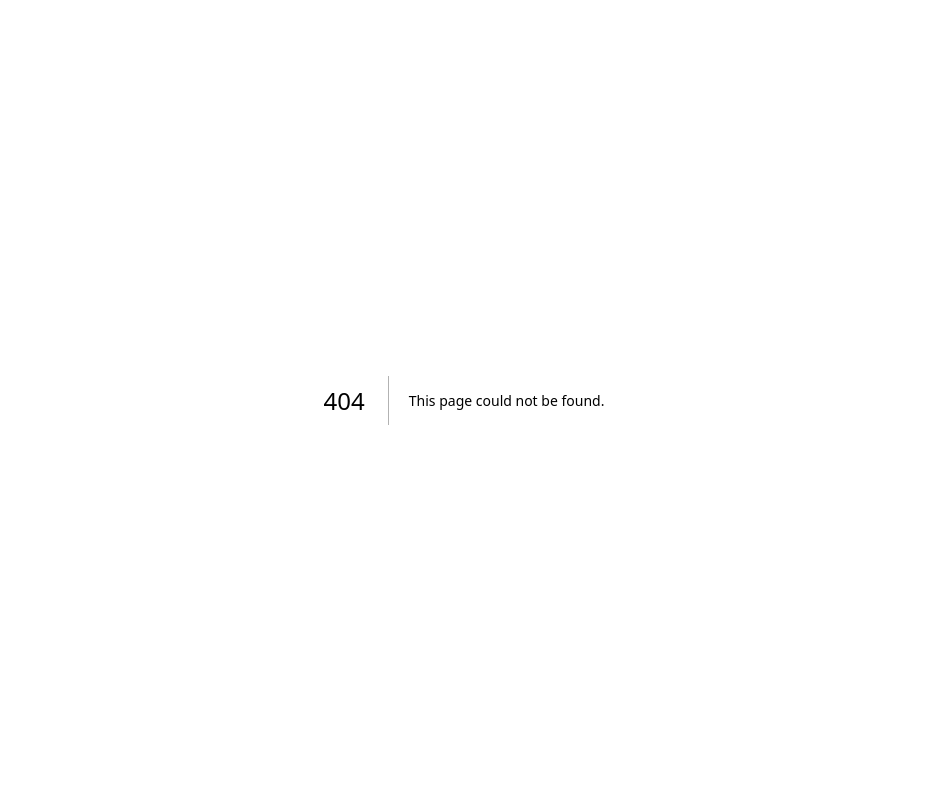
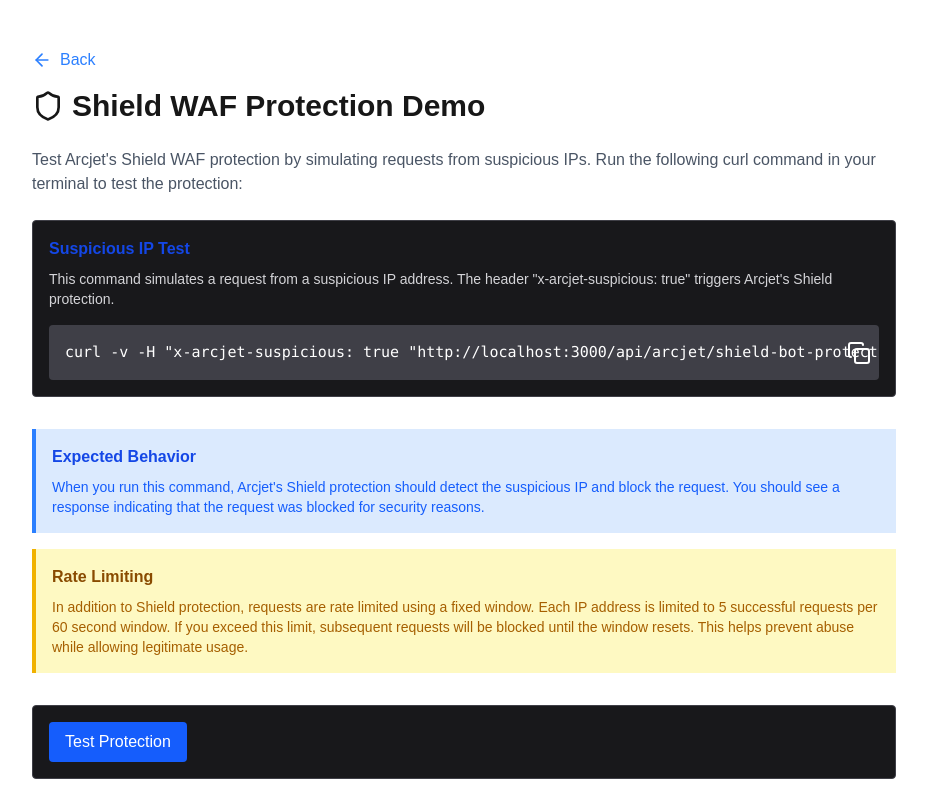
Before and after one commit to DevFreAkeD/arcjet-security-demo, a Next.js app: page /demo/shield-waf-protection in a window 1280 px wide. Before the commit this address had no page. Shown: the top 800 px of the page, without its empty margins (176-1103 px from the left). Built offline with nearby package versions, Linux system fonts and the light colour scheme.

Commit message:
Added Shield WAF Protection Demo page

```diff
--- /dev/null
+++ b/app/demo/shield-waf-protection/page.tsx
@@ -0,0 +1,127 @@
+"use client";
+import { useState } from "react";
+import { ArrowLeft, CopyIcon, Shield } from "lucide-react";
+import { useRouter } from "next/navigation";
+
+const copyToClipboard = () => {
+    const command = `curl -v -H "x-arcjet-suspicious: true "http://localhost:3000/api/arcjet/shield-bot-protection`;
+    navigator.clipboard.writeText(command)
+      .then(() => {
+        console.log("Copied to clipboard!");
+      })
+      .catch(err => {
+        console.error("Failed to copy:", err);
+        console.log("Failed to copy!");
+      });
+};
+
+export default function ShieldWAFProtectionDemo() {
+    const [result, setResult] = useState<{ message?: string; error?: string; reason?: string } | null>(null);
+    const [loading, setLoading] = useState(false);
+    const router = useRouter();
+
+    const handleTestProtection = async () => {
+        setLoading(true);
+        setResult(null);
+
+        try {
+            const response = await fetch("/api/arcjet/shield-waf-protection", {
+                method: "GET",
+                headers: {
+                "Content-Type": "application/json",
+            },
+        });
+
+        const data = await response.json();
+            setResult(data);
+        } catch (error) {
+            console.error("Error testing protection:", error);
+            setResult({ error: "Failed to test protection." });
+        }
+        setLoading(false);
+    };
+
+  return (
+        <div className="max-w-4xl mx-auto py-12 px-4">
+        {/* Back Button */}
+        <button
+            onClick={() => router.push("/")}
+            className="flex items-center text-blue-500 hover:underline hover:cursor-pointer mb-4"
+        >
+            <ArrowLeft className="w-5 h-5 mr-2" />
+                Back
+        </button>
+
+        <h1 className="text-3xl font-bold mb-6 flex items-center">
+            <Shield className="mr-2 size-8" /> Shield WAF Protection Demo
+        </h1>
+        <p className="mb-6 text-gray-600">
+            Test Arcjet's Shield WAF protection by simulating requests from suspicious IPs. Run the following curl command in your terminal to test the protection:
+        </p>
+
+        <div className="bg-zinc-900 rounded border border-zinc-700 p-4 mb-8">
+            <h3 className="font-bold text-blue-700 mb-2">Suspicious IP Test</h3>
+            <p className="text-sm text-zinc-300 mb-4">
+                This command simulates a request from a suspicious IP address. The header "x-arcjet-suspicious: true" triggers Arcjet's Shield protection.
+            </p>
+            <div
+                onClick={copyToClipboard}
+                className="relative cursor-pointer bg-zinc-700 text-white p-4 rounded overflow-x-auto select-none group"
+            >
+                <pre className="text-[15px]">curl -v -H "x-arcjet-suspicious: true "http://localhost:3000/api/arcjet/shield-bot-protection</pre>
+                    {/* Copy Icon */}
+                    <span className="absolute top-4 right-2 text-white text-sm">
+                        <CopyIcon />
+                    </span>
+            </div>
+        </div>
+
+        <div className="mt-4 bg-blue-100 border-l-4 border-blue-500 p-4 mb-4">
+            <h3 className="font-bold text-blue-700 mb-2">Expected Behavior</h3>
+            <p className="text-sm text-blue-600">
+                When you run this command, Arcjet's Shield protection should detect the suspicious IP and block the request. You should see a response indicating that the request was blocked for security reasons.
+            </p>
+        </div>
+
+        <div className="mt-4 bg-yellow-100 border-l-4 border-yellow-500 p-4 mb-8">
+            <h3 className="font-bold text-yellow-800 mb-2">Rate Limiting</h3>
+                <p className="text-sm text-yellow-700">
+                    In addition to Shield protection, requests are rate limited using a fixed window. Each IP address is limited to 5 successful requests per 60 second window. If you exceed this limit, subsequent requests will be blocked until the window resets. This helps prevent abuse while allowing legitimate usage.
+                </p>
+        </div>
+
+        <div className="mb-8 p-4 bg-zinc-900 rounded border border-zinc-700">
+            <button
+                onClick={handleTestProtection}
+                className="px-4 py-2 bg-blue-600 text-white rounded hover:bg-blue-700"
+                disabled={loading}
+            >
+                {loading ? "Testing..." : "Test Protection"}
+            </button>
+        </div>
+
+        {result && (
+            <div className="mt-6">
+                <h2 className="text-xl font-semibold mb-2">Result:</h2>
+                <div
+                    className={`p-4 rounded ${
+                        result.error ? "bg-zinc-900 border border-red-500 text-red-500" : "bg-zinc-900 border border-green-500 text-green-500"
+                    }`}
+                >
+                    <pre className="overflow-auto">{JSON.stringify(result, null, 2)}</pre>
+                </div>
+            </div>
+        )}
+
+        <div className="mt-8 p-4 bg-zinc-900 rounded border border-zinc-700">
+            <h2 className="text-lg font-semibold mb-2">How It Works</h2>
+            <ul className="list-disc pl-5 space-y-2 text-sm text-gray-300">
+                <li>Combines multiple security layers including bot detection and rate limiting.</li>
+                <li>Blocks requests that fail any security check.</li>
+                <li>Logs detailed results from each security check.</li>
+                <li>Allows requests that pass all security checks.</li>
+            </ul>
+        </div>
+    </div>
+  );
+}
```
